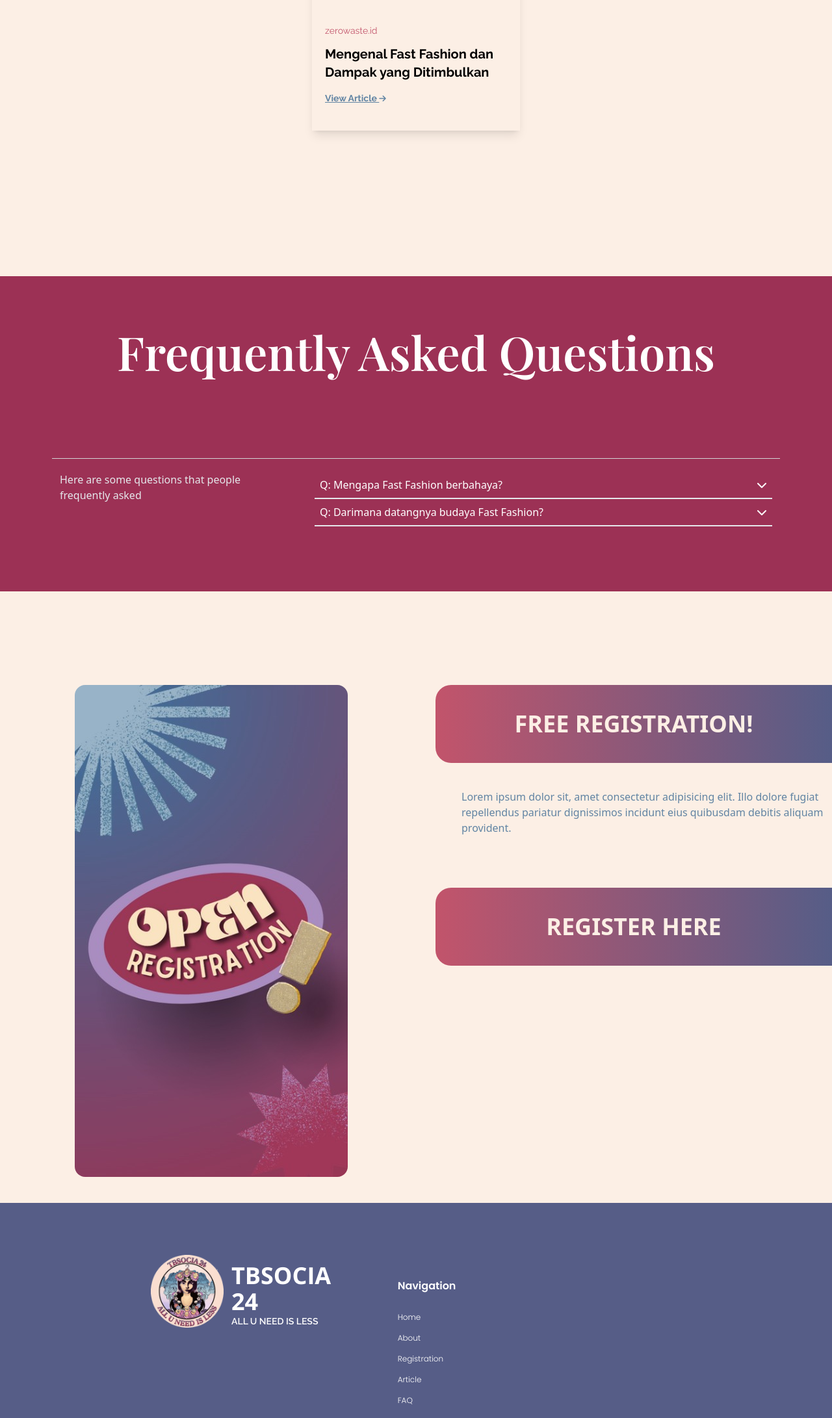
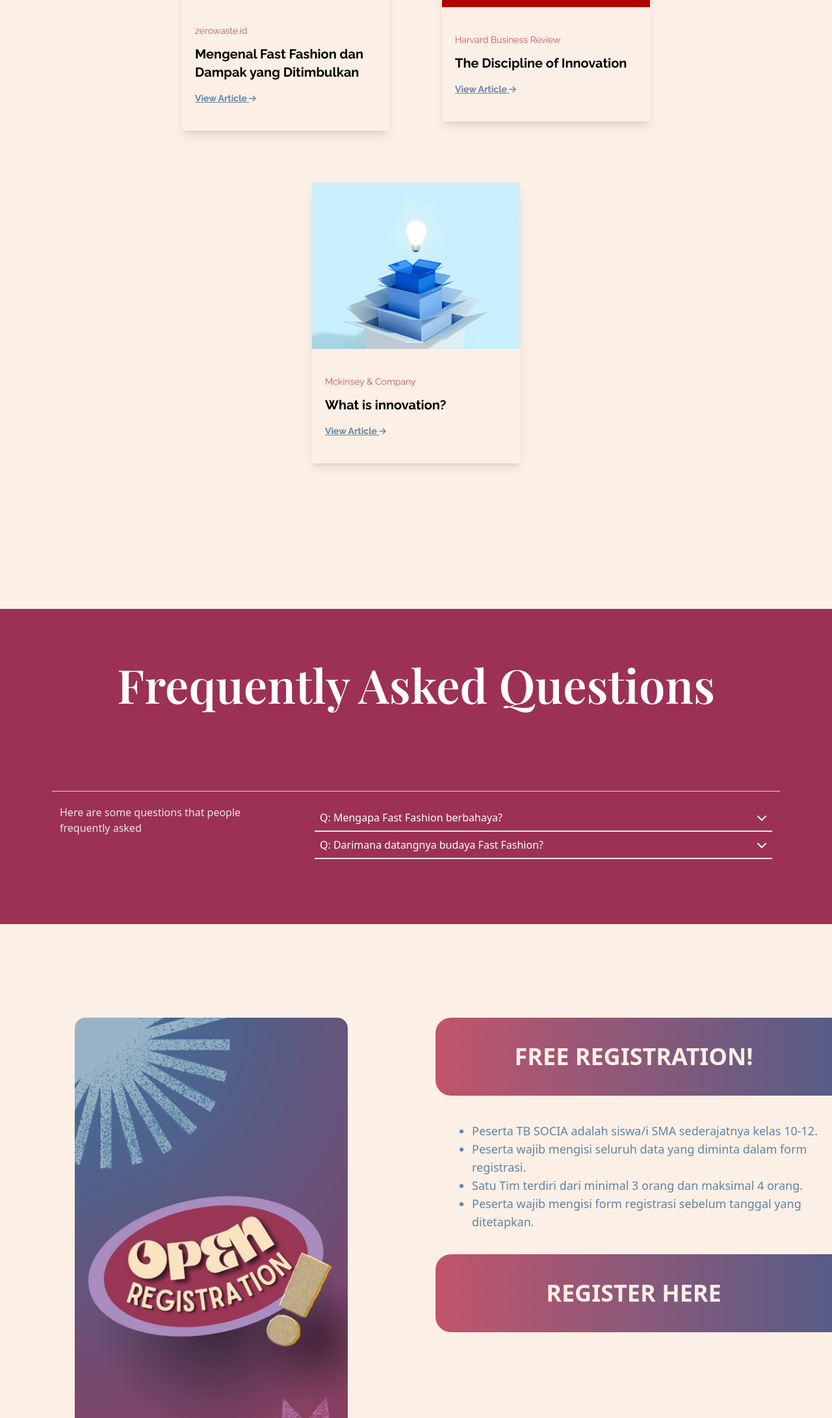
Before and after one commit to MrgRyyn/TBSocia-Web, a website: page index.html in a window 1280 px wide. Shown: the part 2903-5085 px from the top of the page at 65% size. Drawn offline with nearby package versions, Linux system fonts and the light colour scheme; grey boxes are pictures that could not be loaded; a web font is replaced by a local one.

Commit message:
commit mendadak

```diff
--- a/index.html
+++ b/index.html
@@ -51,7 +51,7 @@
                     <div id="othersMenu" class="absolute hidden mt-2 space-y-2 z-50 bg-white text-gray-800 p-2 rounded-md shadow-md">
                         <a href="#faq" class="block px-4 py-2 transition duration-300 hover:bg-gray-200">FAQ</a>
                         <a href="#article" class="block px-4 py-2 transition duration-300 hover:bg-gray-200">Article</a>
-                        <a href="#guidebook" class="block px-4 py-2 transition duration-300 hover:bg-gray-200">Guide book</a>
+                        <a href="https://bit.ly/GuidebookTBSOCIA24" target="_blank" class="block px-4 py-2 transition duration-300 hover:bg-gray-200">Guide book</a>
                     </div>
                 </div>
             </div>
@@ -84,7 +84,7 @@
                     <div id="othersMenu2" class="hidden mt-2 space-y-2 z-50 bg-white text-gray-800 p-2 rounded-md shadow-md">
                         <a href="#faq" class="block px-4 py-2 transition duration-300 hover:bg-gray-200">FAQ</a>
                         <a href="#article" class="block px-4 py-2 transition duration-300 hover:bg-gray-200">Article</a>
-                        <a href="#guidebook" class="block px-4 py-2 transition duration-300 hover:bg-gray-200">Guide book</a>
+                        <a href="https://bit.ly/GuidebookTBSOCIA24" class="block px-4 py-2 transition duration-300 hover:bg-gray-200">Guide book</a>
                     </div>
                 </div>
             </div>
@@ -110,7 +110,7 @@
                 wadah bagi para generasi muda dalam mengasah
                 kemampuan menganalisis suatu isu-isu yang sedang
                 terjadi saat ini.
-                TBSOCIA sudah diselenggarakan sejak tahun 20. Di dalam kegiatan ini akan ada tim yang terdiri dari 3-4
+                TBSOCIA sudah diselenggarakan sejak tahun 2020. Di dalam kegiatan ini akan ada tim yang terdiri dari 3-4
                 orang untuk berkompetisi membuat inovasi untuk mengatasi
                 isu berkaitan dengan "Fast Fashion" yang menjadi tema pada tahun ini.
             </p>
@@ -177,7 +177,27 @@
                     </div>
                 </div>
 
+                <div class="flex flex-col shadow-lg w-56 hover:shadow-xl md:w-64 lg:w-80 " data-aos="fade-right" data-aos-duration="1500">
+                    <div class="flex-1">
+                        <img src="img/harvard business review.png" class="w-56 h-48 object-cover  md:w-64 lg:h-64 lg:w-80" alt="">
+                    </div>
+                    <div class="flex flex-col items-start px-5 py-6 lg:py-10">
+                        <p class=" text-xs text-rubyStone font-raleway mb-3 lg:text-sm">Harvard Business Review</p>
+                        <h2 class="font-bold mb-4 text-lg font-raleway lg:text-xl">The Discipline of Innovation</h2>
+                        <a href="https://hbr.org/2002/08/the-discipline-of-innovation" class="text-xs font-raleway font-bold text-aquablue underline lg:text-sm">View Article <i class="fa-solid fa-arrow-right text-xs"></i></a>
+                    </div>
+                </div>
 
+                <div class="flex flex-col shadow-lg w-56 hover:shadow-xl md:w-64 lg:w-80 " data-aos="fade-right" data-aos-duration="1500">
+                    <div class="flex-1">
+                        <img src="img/mckinsey.webp" class="w-56 h-48 object-cover  md:w-64 lg:h-64 lg:w-80" alt="">
+                    </div>
+                    <div class="flex flex-col items-start px-5 py-6 lg:py-10">
+                        <p class=" text-xs text-rubyStone font-raleway mb-3 lg:text-sm">Mckinsey & Company</p>
+                        <h2 class="font-bold mb-4 text-lg font-raleway lg:text-xl">What is innovation?</h2>
+                        <a href="https://www.mckinsey.com/featured-insights/mckinsey-explainers/what-is-innovation" class="text-xs font-raleway font-bold text-aquablue underline lg:text-sm">View Article <i class="fa-solid fa-arrow-right text-xs"></i></a>
+                    </div>
+                </div>
 
 
             </div>
@@ -230,21 +250,14 @@
                 <div class=" bg-gradient-to-r mb-10 from-rubyStone to-purpleBlue flex items-center justify-center rounded-l-3xl py-10">
                     <h1 class="text-beige font-bold text-center text-3xl md:text-4xl">FREE REGISTRATION!</h1>
                 </div>
-                <!-- <form action="https://formspree.io/f/mgegedoy" method="POST" class="flex pr-5 flex-col pb-5 md:px-0">
-                    <div class="flex flex-col">
-                        <div class="relative mb-8">
-                            <input placeholder="Your Name" id="name" name="name" type="text" class="border-b-4 border-aquablue py-1 px-2 focus:border-b-4 w-full font-raleway focus:border-blue-700 transition-colors focus:outline-none peer bg-inherit"/>
-                        </div>
-                        <input placeholder="Your Email" id="name" name="email" type="email" class="border-b-4 mb-8 border-aquablue py-1 px-2 focus:border-b-4 w-full font-raleway focus:border-blue-700 transition-colors focus:outline-none peer bg-inherit"/>
-                        <textarea name="message" id="" cols="30" rows="10" class="border-4 border-aquablue py-3 px-2 focus:border-4 w-full font-raleway focus:border-blue-700 transition-colors focus:outline-none peer bg-inherit" placeholder="Description on your project..."></textarea>
-                    </div>
-                    <div class="mt-5 flex justify-end">
-                        <button type="submit" class="bg-darkblue text-white font-raleway px-7 py-3 hover:bg-blue-950">Send</button>
-                    </div>
+                <ul class=" text-aquablue text-lg pl-14 mb-9">
+                    <li class=" list-disc">Peserta TB SOCIA adalah siswa/i SMA sederajatnya kelas 10-12.</li>
+                    <li class=" list-disc">Peserta wajib mengisi seluruh data yang diminta dalam form registrasi.</li>
+                    <li class=" list-disc">Satu Tim terdiri dari minimal 3 orang dan maksimal 4 orang.</li>
+                    <li class=" list-disc">Peserta wajib mengisi form registrasi sebelum tanggal yang ditetapkan.</li>
+                </ul>
 
-                </form> -->
-                <p class="mb-20 text-aquablue pl-10">Lorem ipsum dolor sit, amet consectetur adipisicing elit. Illo dolore fugiat repellendus pariatur dignissimos incidunt eius quibusdam debitis aliquam provident.</p>
-                <a href="">
+                <a href="https://docs.google.com/forms/d/e/1FAIpQLSeCunElT24eTrB0hKtGsbmor7xxk5S87D2VUqrHMkNsqdymTA/viewform">
                     <div class=" bg-gradient-to-r mb-10 from-rubyStone to-purpleBlue flex items-center justify-center rounded-l-3xl py-10">
                         <h1 class="text-beige font-bold text-3xl md:text-4xl">REGISTER HERE</h1>
                     </div>
```
Also changed, not shown: img/harvard business review.png (added), img/mckinsey.webp (added).
